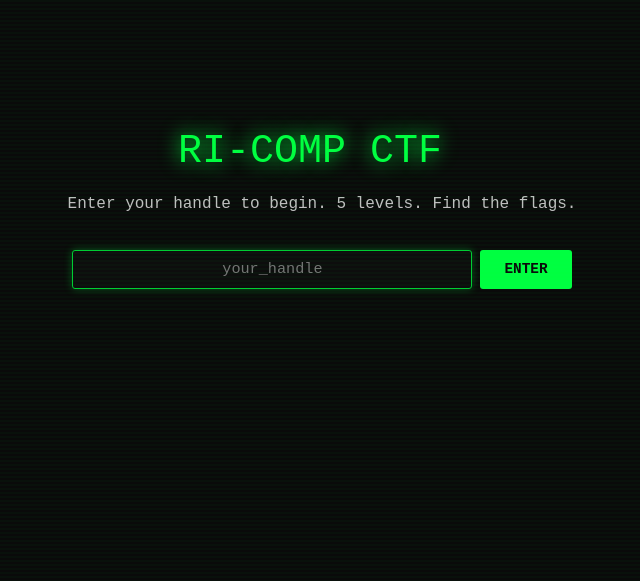
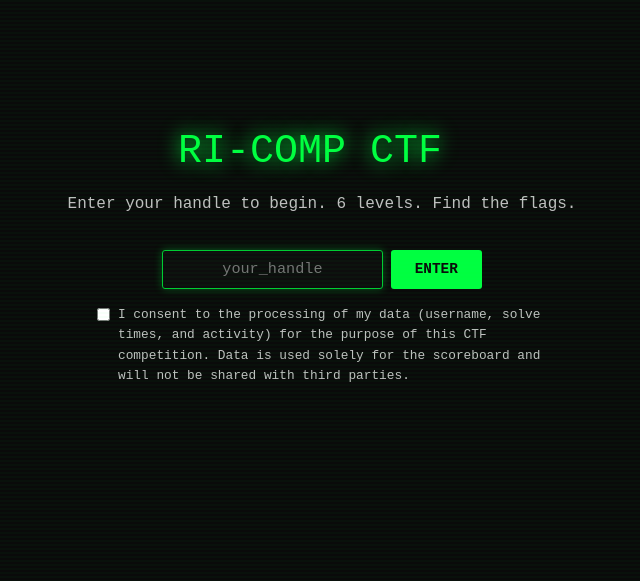
Before and after one commit to marinivosevic/RI-COMP, a Flask app: page / in a window 1280 px wide. Shown: the top 581 px of the page, without its empty margins (318-958 px from the left). Run offline with Flask 3, Linux system fonts and the light colour scheme; some libraries are stand-ins or nearby versions.

Commit message:
added time to levels and consent

```diff
--- a/server.py
+++ b/server.py
@@ -99,6 +99,24 @@ def init_db():
                 UNIQUE(username, level)
             )
         """)
+        cur.execute("""
+            CREATE TABLE IF NOT EXISTS level_timers (
+                id SERIAL PRIMARY KEY,
+                username VARCHAR(20) NOT NULL REFERENCES users(username),
+                level INTEGER NOT NULL,
+                started_at TIMESTAMP NOT NULL DEFAULT NOW(),
+                finished_at TIMESTAMP,
+                elapsed_seconds FLOAT,
+                UNIQUE(username, level)
+            )
+        """)
+        # Add consent column if missing (safe to re-run)
+        cur.execute("""
+            DO $$ BEGIN
+                ALTER TABLE users ADD COLUMN consent BOOLEAN DEFAULT FALSE;
+            EXCEPTION WHEN duplicate_column THEN NULL;
+            END $$;
+        """)
 
 
 # ---------------------------------------------------------------------------
@@ -151,13 +169,57 @@ def record_solve(username: str, level: int):
         )
 
 
+def start_timer(username: str, level: int):
+    """Record when a user first opens a level. No-op if already started."""
+    with get_db() as (conn, cur):
+        cur.execute(
+            """INSERT INTO level_timers (username, level, started_at)
+               VALUES (%s, %s, NOW())
+               ON CONFLICT (username, level) DO NOTHING""",
+            (username, level)
+        )
+
+
+def stop_timer(username: str, level: int):
+    """Stop the timer for a level and record elapsed seconds."""
+    with get_db() as (conn, cur):
+        cur.execute(
+            """UPDATE level_timers
+               SET finished_at = NOW(),
+                   elapsed_seconds = EXTRACT(EPOCH FROM (NOW() - started_at))
+               WHERE username = %s AND level = %s AND finished_at IS NULL""",
+            (username, level)
+        )
+
+
+def get_timer_info(username: str, level: int):
+    """Return (elapsed_seconds, is_finished) for a level timer."""
+    with get_db() as (conn, cur):
+        cur.execute(
+            """SELECT started_at, finished_at, elapsed_seconds,
+                      EXTRACT(EPOCH FROM (NOW() - started_at)) AS running_seconds
+               FROM level_timers WHERE username = %s AND level = %s""",
+            (username, level)
+        )
+        row = cur.fetchone()
+        if not row:
+            return None, False
+        if row['finished_at'] is not None:
+            return row['elapsed_seconds'], True
+        return row['running_seconds'], False
+
+
 def get_scoreboard():
     with get_db() as (conn, cur):
         cur.execute("""
             SELECT u.username,
                    ARRAY_AGG(s.level ORDER BY s.level) AS solved,
                    COUNT(s.level) AS count,
-                   MAX(s.solved_at) AS last_time
+                   MAX(s.solved_at) AS last_time,
+                   COALESCE((SELECT SUM(lt.elapsed_seconds)
+                             FROM level_timers lt
+                             WHERE lt.username = u.username
+                               AND lt.finished_at IS NOT NULL), 0) AS total_seconds
             FROM users u
             LEFT JOIN solves s ON u.username = s.username
             GROUP BY u.username
@@ -400,9 +462,13 @@ def index():
         if not re.match(r'^[a-z0-9_]+$', username):
             return render_template('index.html', error='Only lowercase letters, digits, and underscores.')
 
-        if user_exists(username):
-            pass
-        else:
+        existing = user_exists(username)
+        if not existing:
+            consent = request.form.get('consent')
+            if not consent:
+                return render_template('index.html',
+                                       error='You must consent to data processing to participate.',
+                                       username_val=username)
             create_user(username)
 
         session['username'] = username
@@ -439,8 +505,12 @@ def logout():
 @login_required
 def level1():
     username = session['username']
+    start_timer(username, 1)
+    timer_elapsed, timer_done = get_timer_info(username, 1)
     flag = generate_flag(username, 1)
-    return render_template('level1.html', flag=flag)
+    return render_template('level1.html', flag=flag,
+                           timer_elapsed=timer_elapsed,
+                           timer_done=timer_done)
 
 
 # ---------------------------------------------------------------------------
@@ -451,6 +521,8 @@ def level1():
 @login_required
 def level2():
     username = session['username']
+    start_timer(username, 2)
+    timer_elapsed, timer_done = get_timer_info(username, 2)
     access_cookie = request.cookies.get('access', '')
     parsed = _parse_access_cookie(access_cookie) if access_cookie else None
 
@@ -463,7 +535,9 @@ def level2():
 
     resp = make_response(render_template(
         'level2.html', role=role, flag=flag,
-        cookie_raw=cookie_display, cookie_decoded=parsed
+        cookie_raw=cookie_display, cookie_decoded=parsed,
+        timer_elapsed=timer_elapsed,
+        timer_done=timer_done
     ))
     if not access_cookie:
         resp.set_cookie('access', _make_access_cookie(username, 'guest'))
@@ -478,8 +552,12 @@ def level2():
 @login_required
 def level3():
     username = session['username']
+    start_timer(username, 3)
+    timer_elapsed, timer_done = get_timer_info(username, 3)
     obfuscated_js = generate_obfuscated_js(username)
-    return render_template('level3.html', obfuscated_js=obfuscated_js)
+    return render_template('level3.html', obfuscated_js=obfuscated_js,
+                           timer_elapsed=timer_elapsed,
+                           timer_done=timer_done)
 
 
 # ---------------------------------------------------------------------------
@@ -490,10 +568,14 @@ def level3():
 @login_required
 def level4():
     username = session['username']
+    start_timer(username, 4)
+    timer_elapsed, timer_done = get_timer_info(username, 4)
     flag = generate_flag(username, 4)
     shift = get_caesar_shift(username)
     encrypted = caesar_encrypt(flag, shift)
-    return render_template('level4.html', encrypted=encrypted)
+    return render_template('level4.html', encrypted=encrypted,
+                           timer_elapsed=timer_elapsed,
+                           timer_done=timer_done)
 
 
 # ---------------------------------------------------------------------------
@@ -503,7 +585,12 @@ def level4():
 @app.route('/level/5')
 @login_required
 def level5():
-    return render_template('level5.html')
+    username = session['username']
+    start_timer(username, 5)
+    timer_elapsed, timer_done = get_timer_info(username, 5)
+    return render_template('level5.html',
+                           timer_elapsed=timer_elapsed,
+                           timer_done=timer_done)
 
 
 @app.route('/robots.txt')
@@ -570,7 +657,12 @@ def api_vault():
 @app.route('/level/6')
 @login_required
 def level6():
-    return render_template('level6.html')
+    username = session['username']
+    start_timer(username, 6)
+    timer_elapsed, timer_done = get_timer_info(username, 6)
+    return render_template('level6.html',
+                           timer_elapsed=timer_elapsed,
+                           timer_done=timer_done)
 
 
 @app.route('/level/6/signal', methods=['POST'])
@@ -611,6 +703,7 @@ def submit_flag():
     correct = submitted == expected
 
     if correct:
+        stop_timer(username, level)
         record_solve(username, level)
 
     return render_template('success.html', level=level, correct=correct)
@@ -622,11 +715,23 @@ def scoreboard_view():
     board = []
     for row in rows:
         solved = row['solved'] if row['solved'] and row['solved'][0] is not None else []
+        total_sec = row['total_seconds'] or 0
+        hours = int(total_sec // 3600)
+        minutes = int((total_sec % 3600) // 60)
+        seconds = int(total_sec % 60)
+        if hours > 0:
+            time_str = f'{hours}h {minutes:02d}m {seconds:02d}s'
+        elif minutes > 0:
+            time_str = f'{minutes}m {seconds:02d}s'
+        else:
+            time_str = f'{seconds}s'
         board.append({
             'username': row['username'],
             'solved': solved,
             'count': row['count'],
-            'last_time': row['last_time'].timestamp() if row['last_time'] else 0
+            'last_time': row['last_time'].timestamp() if row['last_time'] else 0,
+            'total_time': time_str,
+            'total_seconds': total_sec
         })
     return render_template('scoreboard.html', board=board)
 
--- a/templates/base.html
+++ b/templates/base.html
@@ -19,6 +19,41 @@
     <main>
         {% block content %}{% endblock %}
     </main>
+    {% if timer_elapsed is defined and timer_elapsed is not none %}
+    <div id="level-timer" style="position: fixed; top: 52px; right: 1.5rem; background: #0d0d1a; border: 1px solid var(--green); padding: 0.4rem 0.8rem; border-radius: 3px; font-size: 0.85rem; color: var(--green); z-index: 9998; font-family: var(--font);">
+        &#9201; <span id="timer-display">00:00</span>
+    </div>
+    <script>
+    (function() {
+        var elapsedAtLoad = {{ timer_elapsed }};
+        var done = {{ 'true' if timer_done else 'false' }};
+        var loadTime = Date.now() / 1000;
+        var display = document.getElementById('timer-display');
+        function pad(n) { return n < 10 ? '0' + n : '' + n; }
+        function update() {
+            var sinceLoad = Date.now() / 1000 - loadTime;
+            var elapsed = Math.floor(elapsedAtLoad + sinceLoad);
+            if (elapsed < 0) elapsed = 0;
+            var h = Math.floor(elapsed / 3600);
+            var m = Math.floor((elapsed % 3600) / 60);
+            var s = elapsed % 60;
+            if (h > 0) {
+                display.textContent = h + ':' + pad(m) + ':' + pad(s);
+            } else {
+                display.textContent = pad(m) + ':' + pad(s);
+            }
+        }
+        if (done) {
+            document.getElementById('level-timer').style.borderColor = '#555';
+            document.getElementById('level-timer').style.color = '#555';
+            display.textContent = 'DONE';
+        } else {
+            update();
+            setInterval(update, 1000);
+        }
+    })();
+    </script>
+    {% endif %}
     {% block scripts %}{% endblock %}
 </body>
 </html>
--- a/templates/index.html
+++ b/templates/index.html
@@ -3,13 +3,22 @@
 {% block content %}
 <div class="landing">
     <h1 class="cursor">RI-COMP CTF</h1>
-    <p>Enter your handle to begin. 5 levels. Find the flags.</p>
+    <p>Enter your handle to begin. 6 levels. Find the flags.</p>
     {% if error %}
     <div class="msg error">{{ error }}</div>
     {% endif %}
-    <form method="POST" action="/">
-        <input type="text" name="username" placeholder="your_handle" maxlength="20" autofocus required>
-        <button type="submit">ENTER</button>
+    <form method="POST" action="/" id="login-form">
+        <div style="display: flex; flex-direction: column; align-items: center; gap: 1rem;">
+            <div style="display: flex; gap: 0.5rem;">
+                <input type="text" name="username" placeholder="your_handle" maxlength="20" autofocus required
+                       value="{{ username_val or '' }}">
+                <button type="submit">ENTER</button>
+            </div>
+            <label class="consent-label" style="display: flex; align-items: flex-start; gap: 0.5rem; max-width: 450px; text-align: left; font-size: 0.8rem; color: var(--silver); cursor: pointer;">
+                <input type="checkbox" name="consent" value="1" style="margin-top: 3px; accent-color: var(--green);">
+                <span>I consent to the processing of my data (username, solve times, and activity) for the purpose of this CTF competition. Data is used solely for the scoreboard and will not be shared with third parties.</span>
+            </label>
+        </div>
     </form>
 </div>
 {% endblock %}
--- a/templates/scoreboard.html
+++ b/templates/scoreboard.html
@@ -17,6 +17,7 @@
             <th>Lvl 5</th>
             <th>Lvl 6</th>
             <th>Score</th>
+            <th>Total Time</th>
         </tr>
     </thead>
     <tbody>
@@ -28,6 +29,7 @@
             <td><span class="dot {{ 'on' if i in entry.solved else 'off' }}"></span></td>
             {% endfor %}
             <td>{{ entry.count }}/6</td>
+            <td style="color: var(--silver); font-size: 0.85rem;">{{ entry.total_time }}</td>
         </tr>
         {% endfor %}
     </tbody>
```
